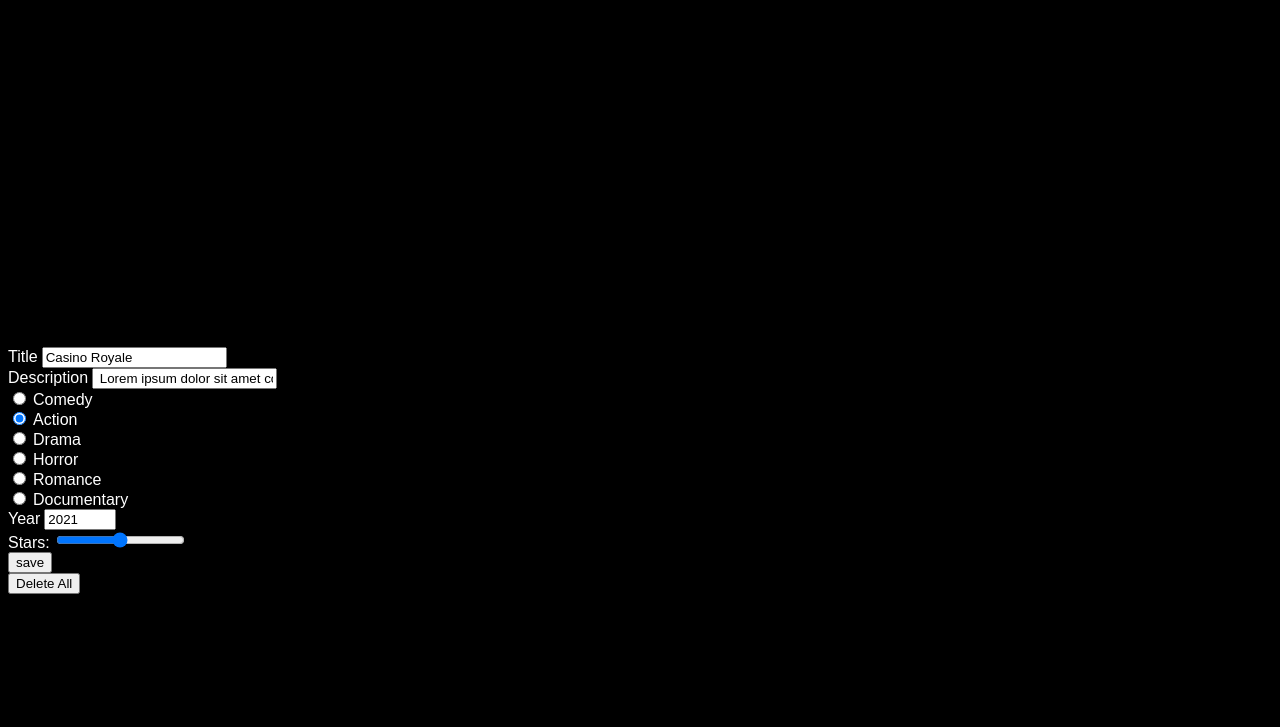
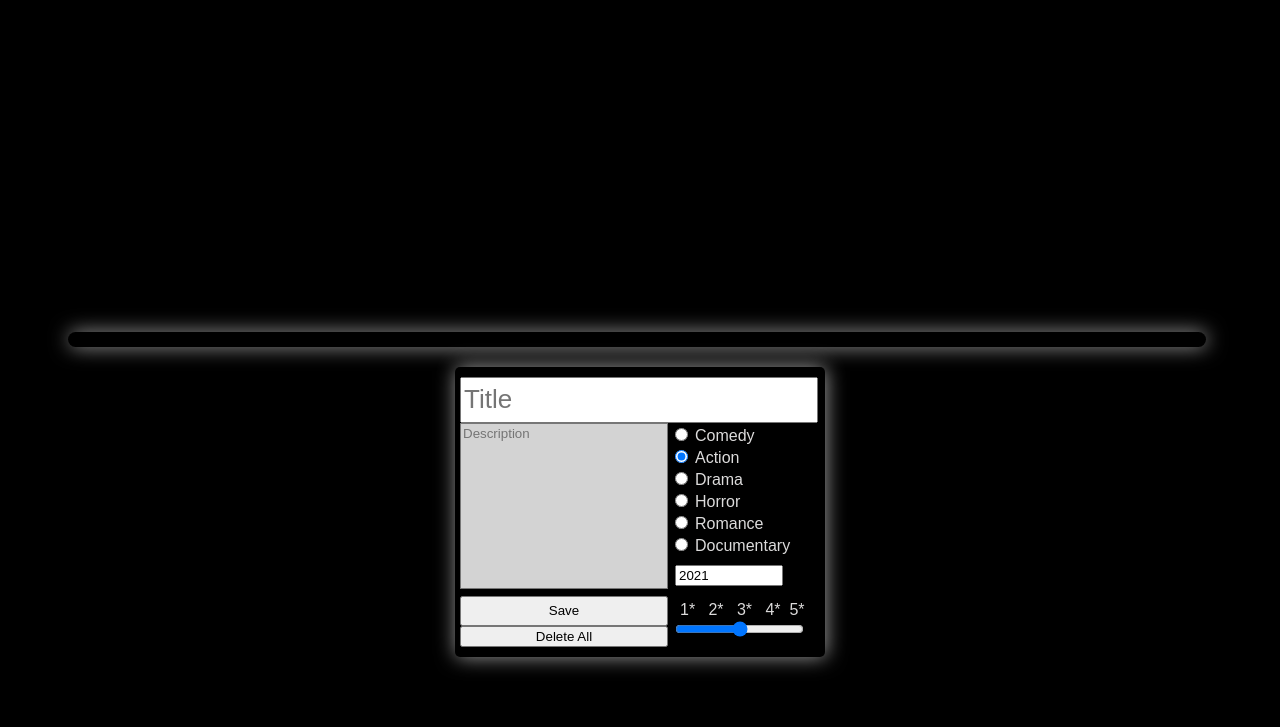
Before and after one commit to mikey-sb/film_list_weekend_hw, a website: page index.html in a window 1280 px wide. Shown: the part 73-800 px from the top of the page. Drawn offline with Linux system fonts and the light colour scheme.

Commit message:
All layout and functionality. Fitty needs fixed. stars need fixed.

```diff
--- a/css/main.css
+++ b/css/main.css
@@ -3,8 +3,13 @@ body{
 
 }
 h1, h2, h3, h4, h5, p, li, label {
-    color: white;
+    color: rgb(220, 219, 219);
     font-family: Arial, Helvetica, sans-serif;
+}
+
+h1{
+   text-align: center;
+   text-shadow: 1px 0px 20px rgb(158, 158, 158);
 }
 
 .one-star, .two-star, .three-star, .four-star, .five-star {
@@ -68,6 +73,7 @@ h1, h2, h3, h4, h5, p, li, label {
     flex: 0 1 150px;
     margin: 20px;
     list-style: none;
+    z-index: 2;
 }
 
 
@@ -80,7 +86,75 @@ h1, h2, h3, h4, h5, p, li, label {
     overflow-x: scroll;
     height: 320px;
     padding: 10px;
+    z-index: 2;
 
+}
+
+
+
+#title {
+    font-size: 26px;
+    height: 40px;
+    width: 350px;
+    margin-left: 5px;
+    color: grey
+
+}
+
+#description{
+    height: 160px;
+    font-family: Arial, Helvetica, sans-serif;
+    width: 202px;
+    resize: none;
+    margin-left: 5px;
+    background-color: lightgrey;
+}
+
+#form-radio{
+    position: relative;
+    margin-left: 215px;
+    margin-top: -170px;
+}
+
+#form-radio input{
+    margin-top: 5px;
+
+}
+
+#year {
+    margin-left: 220px;
+    margin-top: 10px;
+    width: 100px;
+}
+
+#star-text{
+    margin-left: 225px;
+    margin-top: 15px;
+    position: absolute;
+
+}
+
+#rating {
+    margin-left: 220px;
+    margin-top: 35px;
+    position: absolute;
+
+}
+
+#submit {
+    width: 208px;
+    height: 30px;
+    position: absolute;
+    margin-top: 10px;
+    margin-left: 5px;
+}
+
+#delete-all{
+    width: 208px;
+    margin-top: 10px;
+    position: absolute;
+    margin-top: 40px;
+    margin-left: 5px;
 }
 
 
@@ -91,7 +165,6 @@ h1, h2, h3, h4, h5, p, li, label {
     padding-top: 250px;
     padding-bottom: 40px;
     transition: all 2s ease;
-
 }
 
 .li-description {
@@ -103,6 +176,7 @@ h1, h2, h3, h4, h5, p, li, label {
     transition: all 2s ease;
 
 }
+
 
 .li-rating {
     display: grid;
@@ -146,3 +220,29 @@ i {
     position: absolute;
     left: -999px;
 }
+
+.holo-bg {
+    width: 90%;
+    height: 15px;
+    position: relative;
+    border-radius: 10px;
+    box-shadow:1px 0px 20px rgb(158, 158, 158);
+    background-color: rgb(0, 0, 0);
+    margin-top: -15px;
+    margin-left: 60px;
+    z-index: 0;
+}
+
+#form-wrapper {
+    background-color: black;
+    padding-top: 10px;
+    margin-top: 10px;
+    height: 280px;
+    width: 370px;
+    margin-top: 20px;
+    position: relative;
+    margin-left: auto;
+    margin-right: auto;
+    box-shadow: 1px 0px 20px rgb(158, 158, 158);
+    border-radius: 5px;
+}
--- a/index.html
+++ b/index.html
@@ -29,24 +29,26 @@
         <p id="five-star-star"><i class="fa fa-star fa-2x"></i><i class="fa fa-star fa-2x"></i><i class="fa fa-star fa-2x"></i><i class="fa fa-star fa-2x"></i><i class="fa fa-star fa-2x"></i></p>
     </div>
 
-
+    </div>
+    <div class='holo-bg'>
+        <span></span>
     </div>
 
+    <div id="form-wrapper">
+    <form id="new-film-form">
 
-    <form id="new-film-form">
-        <div id="form-wrapper">
             <div class='form-item'>
-                <label for="title">Title</label>
-                <input type="text" id="title" value = "Casino Royale" required>
+                <!-- <label for="title">Title</label> -->
+                <input type="text" id="title" placeholder = "Title" required>
             </div>
 
             <div class="form-item">
-                <label for="description" class="primary">Description</label>
-                <input type="text" id="description" value = " Lorem ipsum dolor sit amet consectetur adipisicing elit. Nisi dignissimos autem quidem necessitatibus voluptate pariatur officia id, odit voluptatibus ipsum earum dolorem rerum excepturi ea voluptatum sit quisquam magnam deserunt. "required/>
+                <!-- <label for="description" class="primary">Description</label> -->
+                <textarea id="description" placeholder = "Description"required></textarea>
             </div>
 
 
-            <div class="form-item form-radio">
+            <div class="form-item form-radio" id="form-radio">
                 <input type="radio" id="genre-radio" name = 'genre' value = "Comedy"/>
                 <label for="genre" class="primary">Comedy</label><br>
                 <input type="radio" id="genre-radio" name = 'genre' value = "Action" checked/>
@@ -63,22 +65,24 @@
             </div>
 
             <div class="form-item">
-                <label for="year" class="primary">Year</label>
+                <!-- <label for="year" class="primary">Year</label> -->
                 <input type="number" id = "year" min="1900" max="2030" step="1" value="2021" required/>
             </div>
-
+            <div class="form-item">
+                <p id="star-text">1* &nbsp; 2* &nbsp; 3* &nbsp; 4*  &nbsp;5*</p>
+            </div>
             <div class="form-item">
 
-                    <label for="rating">Stars:</label>
+                    <!-- <label for="rating">Stars:</label> -->
                     <input type="range" id="rating" name="rating" min="1" max="5">
 
             </div>
 
-        </div>
-        <input type="submit" value="save">
+
+        <input type="submit" value="Save" id="submit">
     </form>
     <button id="delete-all">Delete All</button>
-
+    </div>
 
 
   </body>
--- a/js/app.js
+++ b/js/app.js
@@ -1,3 +1,5 @@
+
+
 document.addEventListener('DOMContentLoaded', () => {
     console.log('Javascript loaded');
     document.querySelector('#new-film-form').addEventListener('submit', handleButton);
```
